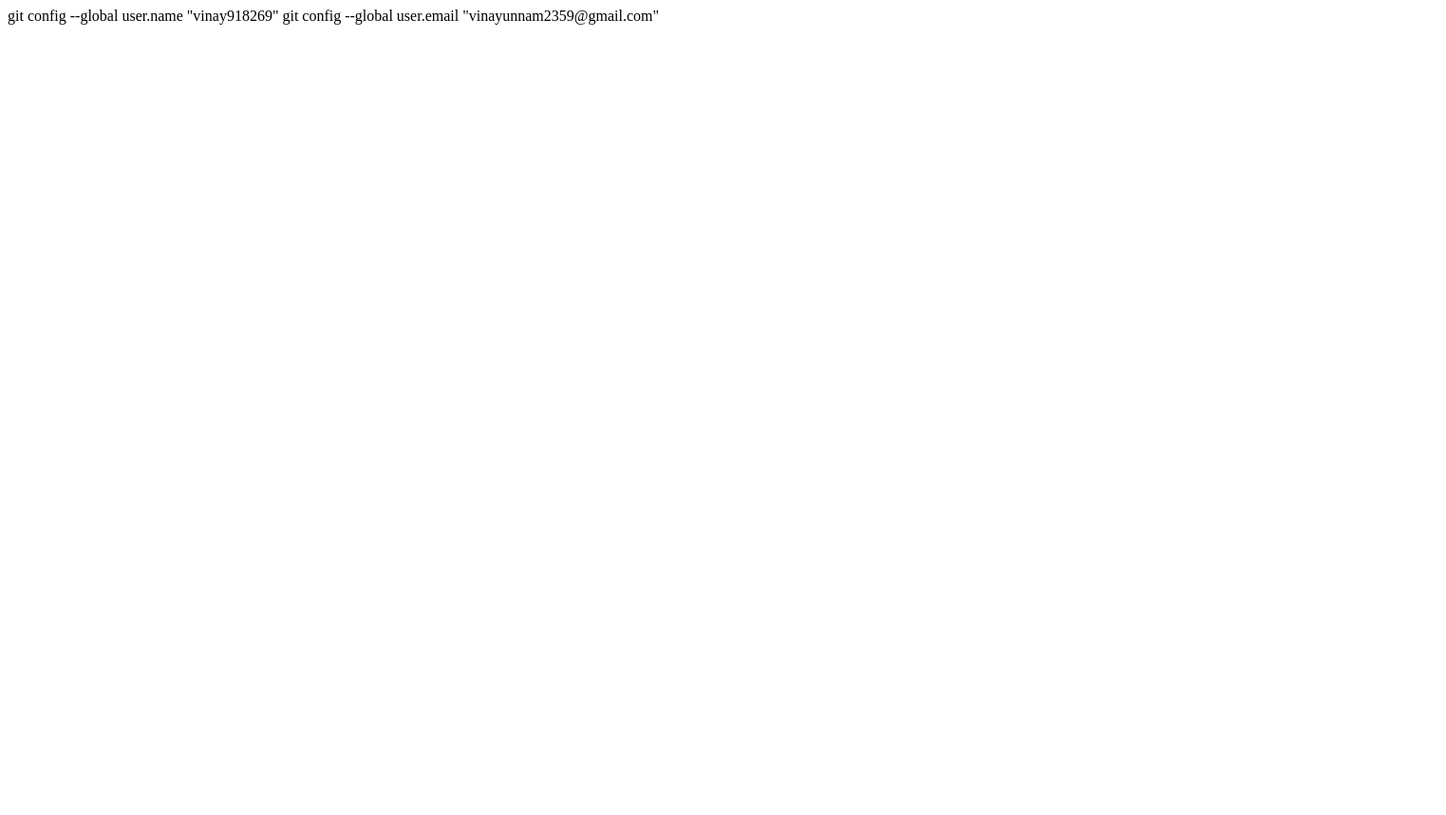
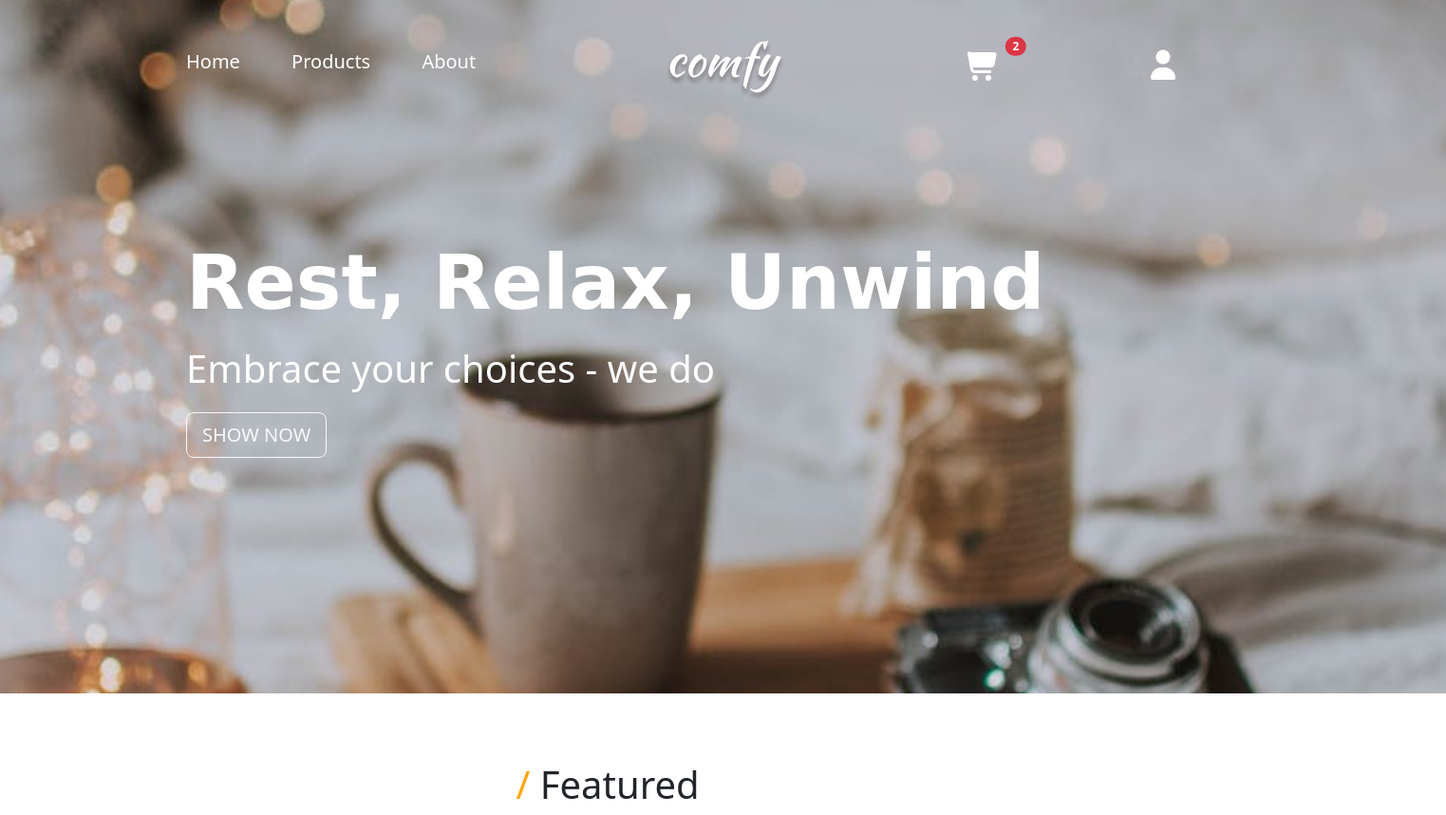
Before and after one commit to Vinay918269/html-css-project, a plain HTML site: page index.html in a window 1280 px wide. Shown: the whole page at 95% size, 1523 px wide, since content can reach past the window. Before the commit the page ends 800 px from the top, so only its background shows below. Drawn offline with nearby package versions, Linux system fonts and the light colour scheme.

Commit message:
day five

```diff
--- a/index.html
+++ b/index.html
@@ -4,13 +4,47 @@
     <meta charset="UTF-8">
     <meta name="viewport" content="width=device-width, initial-scale=1.0">
     <title>Document</title>
+    <link rel="stylesheet" href="./style.css">
+    <link href="https://cdn.jsdelivr.net/npm/bootstrap@5.3.9/dist/css/bootstrap.min.css" rel="stylesheet" integrity="sha384-yEPZ7jP9S0QKiUQ0m3jjsO4ProIW7wvR9gXkI7JOGa2XVsw53Yke2bsdkBbjmmiX" crossorigin="anonymous">
 </head>
 <body>
+    <header class="head" >
+        <div class="container px-5 mt-5  mx-5">
+        <div class="link">
+        <a style="margin-left: 50px;" href="">Home</a>
+        <a href="">Products</a>
+        <a href="">About</a>
+        <img src="./images/user-solid.png" alt="">
+        </div>
+        <div class="logo ">
+        <img src="./images/logo-white.svg" alt=""></div>
+        <div class="cart">
+       <div class="d-inline-flex flex-column align-items-center gap-2">
+  <div class="position-relative d-inline-flex p-3  rounded-3">
+    <img src="./images/cart-shopping-solid.png" alt="Profile avatar" width="40" height="40" class="rounded-circle object-fit-cover">
+    <span class="position-absolute top--0 start-100 translate-middle badge rounded-pill bg-danger">
+      2
+      <span class="visually-hidden">unread messages</span>
+    </span>
+  </div>
+</div>
 
+</div>
+
+        <div class="relax">
+          <p>
+         <span >Rest, Relax, Unwind</span><br>
+         Embrace your choices - we do</p>
+         <button class="btn btn-lg btn-outline-light">SHOW NOW</button>
+         </div>
+
+    </div>
+    </header><br><br><br>
+    <div class="feature">
+      <h1> <span>/</span> Featured</h1>
+    </div>
+
+
+    <script src="https://cdn.jsdelivr.net/npm/bootstrap@5.3.9/dist/js/bootstrap.bundle.min.js" integrity="sha384-WyOxWvTyr1QaMPfiPJSv76iReVthorl5uWlFtZPyK0IEB0hGzo9y5Bp9mYanr8Bu" crossorigin="anonymous"></script>
 </body>
 </html>
-
-
-
-git config --global user.name "vinay918269"
-git config --global user.email "vinayunnam2359@gmail.com"
--- a/style.css
+++ b/style.css
@@ -0,0 +1,56 @@
+.head{
+    display: flex;
+    background-image: url(./images/main-bcg.jpeg);
+    background-size: 1700px;
+    background-repeat: no-repeat;
+    height: 730px;
+    width: 1523px;
+    background-position: center;
+}
+.link a{
+    position: relative;
+    padding-left: 50px;
+   color: white;
+   font-size: 20px;
+   text-decoration: none;
+   /* font-weight: bold; */
+}
+.link img{
+    height: 40px;
+    position: relative;
+    right:-700px ;
+}
+.logo{
+    position: relative;
+    top: -60px;
+    padding-left: 600px;
+    height: 250px;
+    width: 350px;
+}
+.cart {
+    /* height: 20px; */
+    position: absolute;
+    right: 210px;
+    top: 33px;
+}
+.relax{
+    margin-left: 100px;
+    margin-top: -100px;
+    color: white;
+
+}
+.relax span{
+    font-size: 80px;
+    font-family: 'Kaushan Script', cursive;
+    font-weight: bolder;
+
+}
+.relax p{
+    font-size: 40px;
+}
+.feature{
+    text-align: center;
+}
+.feature span{
+    color: orange;
+}
```
Also changed, not shown: images/cart-shopping-solid.png (added), images/logo-black.svg (added), images/logo-white.svg (added), images/main-bcg.jpeg (added), images/user-solid.png (added).
